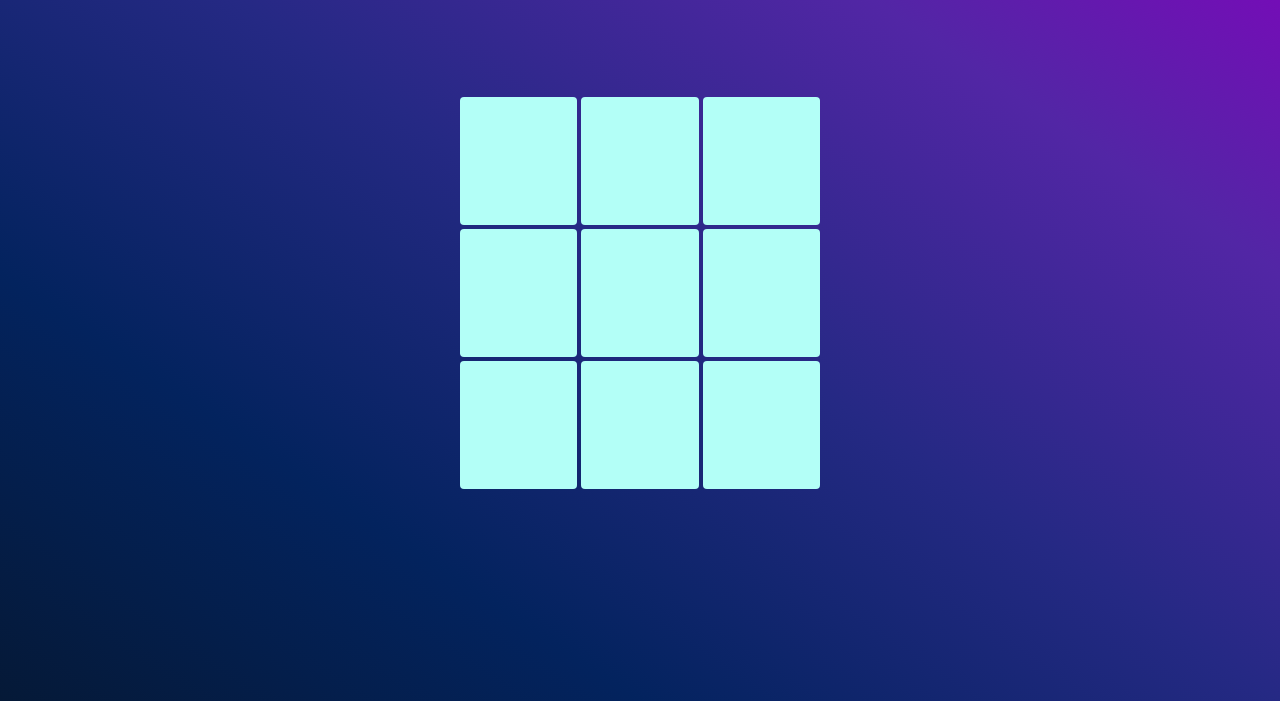
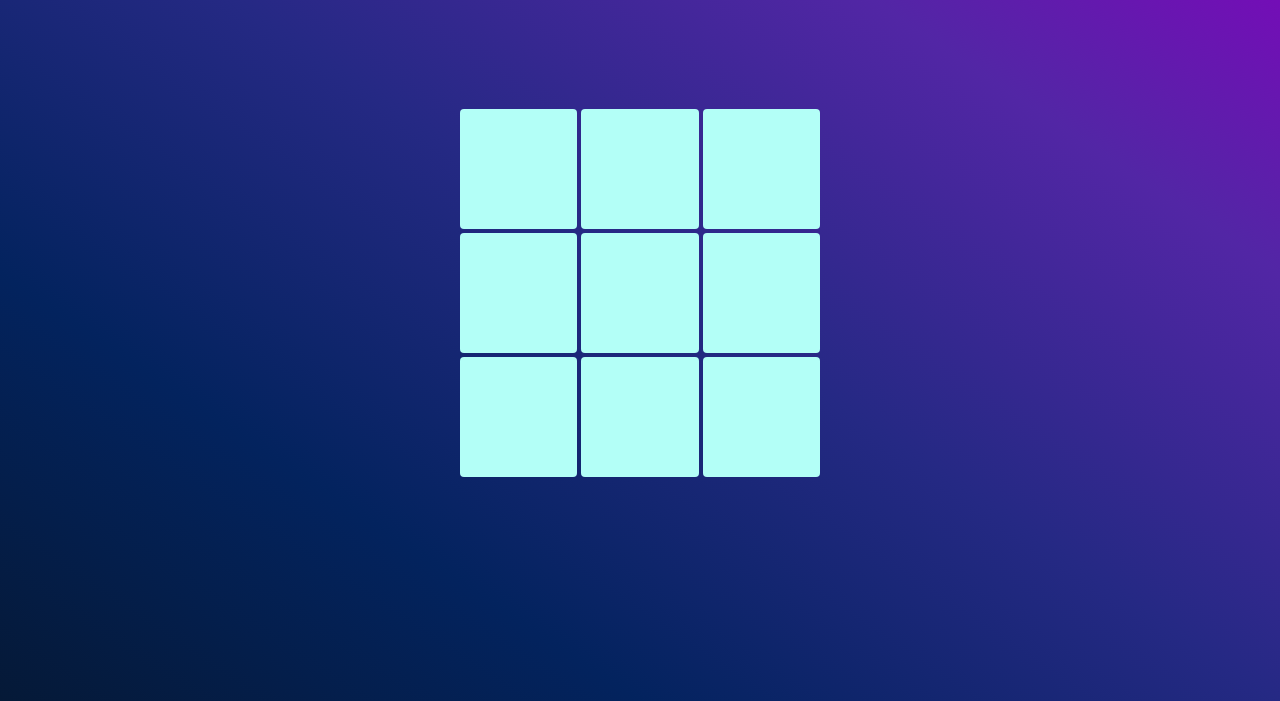
Before and after one commit to nilsreich/tictac, a website: page index.html in a window 1280 px wide. Shown: the part 155-856 px from the top of the page. Drawn offline with Linux system fonts and the light colour scheme.

Commit message:
update cell size

```diff
--- a/stylesheet.css
+++ b/stylesheet.css
@@ -37,8 +37,8 @@ body {
   margin: auto;
   grid-template-columns: repeat(3, 1fr);
   grid-template-rows: repeat(3, 1fr);
-  grid-column-gap: 0.5vh;
-  grid-row-gap: 0.5vh;
+  column-gap: 0.5vh;
+  row-gap: 0.5vh;
   position: absolute;
   top: 50%;
   left: 50%;
@@ -48,7 +48,7 @@ body {
 
 .parent div {
   background-color: hsl(174, 100%, 85%);
-  height: 16vh;
+  height: 15vh;
   border-radius: 4px;
 }
 
```
Also changed, not shown: README.md.
